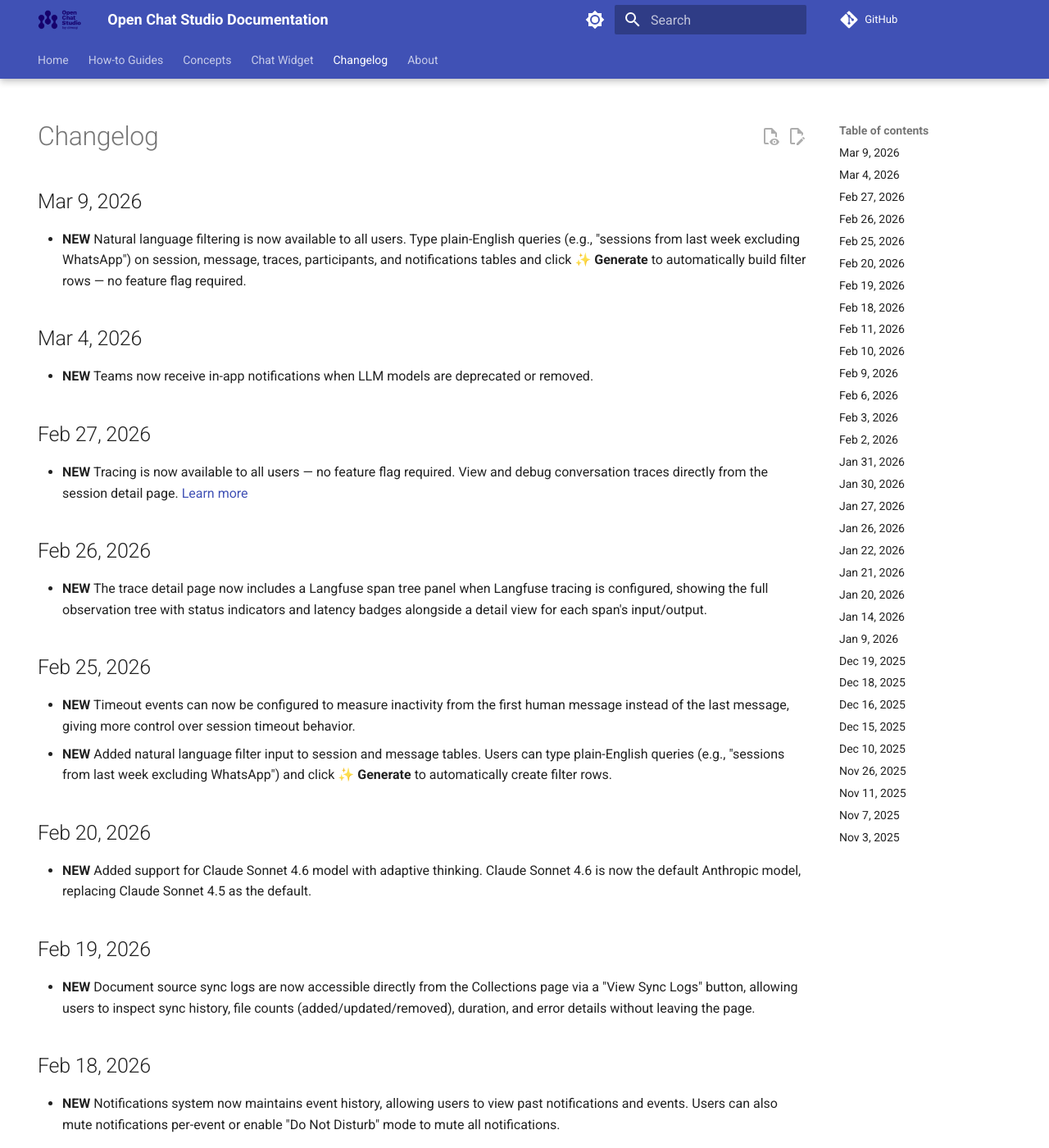
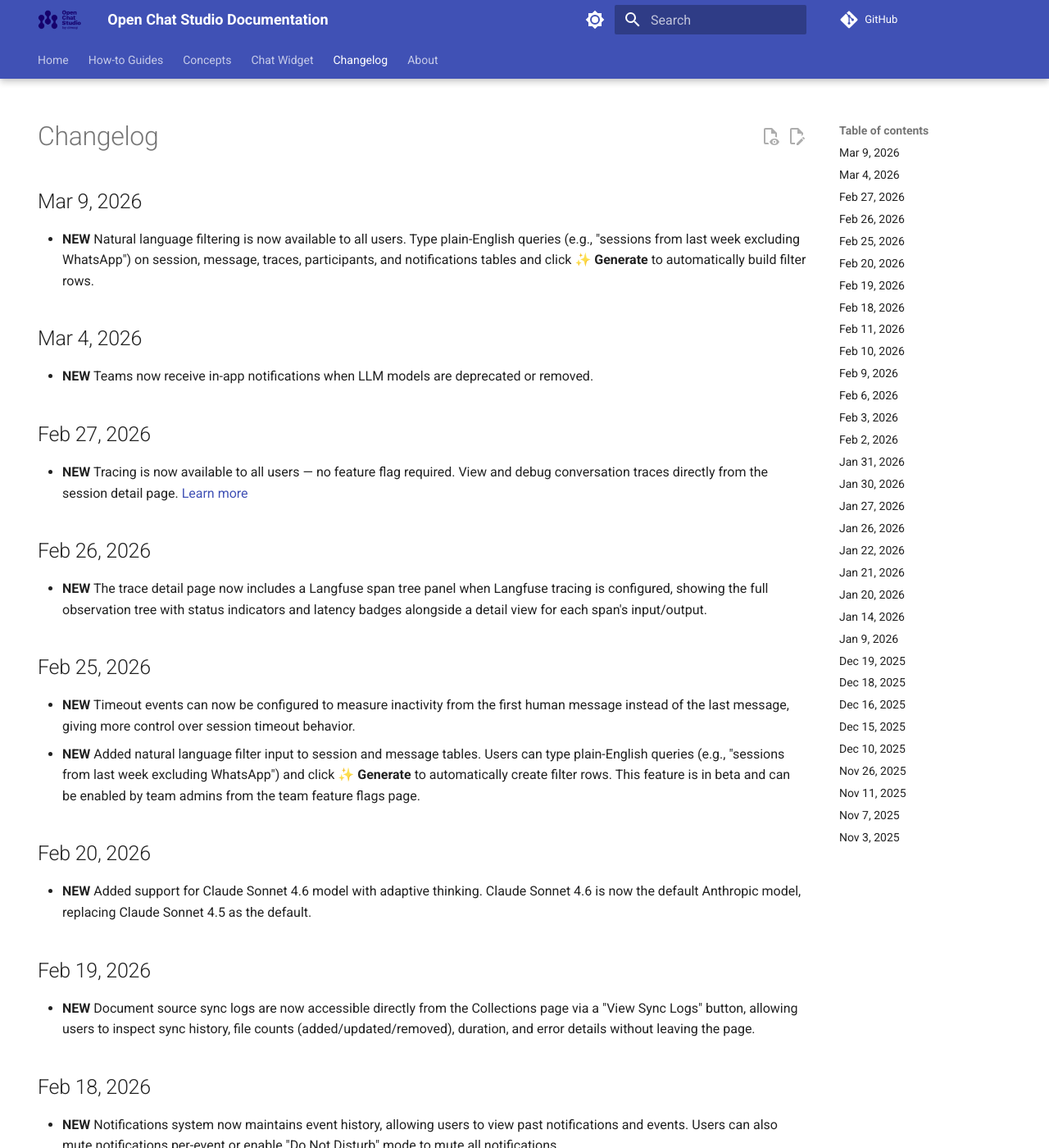
Before and after one commit to dimagi/open-chat-studio-docs, an MkDocs documentation site: the page built from docs/changelog.md, in a window 1280 px wide and 1400 px high. Shown: the whole window at 82% size. Built offline with MkDocs 1.6.1 and Material for MkDocs 9.7.7, drawn with Linux system fonts in a browser that asks for light colours; a script that is not in the unit is left out; comment, search, counter and statistics services are not loaded.

Commit message:
Apply suggestions from code review

```diff
--- a/docs/changelog.md
+++ b/docs/changelog.md
@@ -5,7 +5,7 @@
 
 # Changelog
 ## Mar 9, 2026
-* **NEW** Natural language filtering is now available to all users. Type plain-English queries (e.g., "sessions from last week excluding WhatsApp") on session, message, traces, participants, and notifications tables and click **✨ Generate** to automatically build filter rows — no feature flag required.
+* **NEW** Natural language filtering is now available to all users. Type plain-English queries (e.g., "sessions from last week excluding WhatsApp") on session, message, traces, participants, and notifications tables and click **✨ Generate** to automatically build filter rows.
 
 ## Mar 4, 2026
 * **NEW** Teams now receive in-app notifications when LLM models are deprecated or removed.
@@ -18,7 +18,7 @@
 
 ## Feb 25, 2026
 * **NEW** Timeout events can now be configured to measure inactivity from the first human message instead of the last message, giving more control over session timeout behavior.
-* **NEW** Added natural language filter input to session and message tables. Users can type plain-English queries (e.g., "sessions from last week excluding WhatsApp") and click **✨ Generate** to automatically create filter rows.
+* **NEW** Added natural language filter input to session and message tables. Users can type plain-English queries (e.g., "sessions from last week excluding WhatsApp") and click **✨ Generate** to automatically create filter rows. This feature is in beta and can be enabled by team admins from the team feature flags page.
 
 ## Feb 20, 2026
 * **NEW** Added support for Claude Sonnet 4.6 model with adaptive thinking. Claude Sonnet 4.6 is now the default Anthropic model, replacing Claude Sonnet 4.5 as the default.
```
